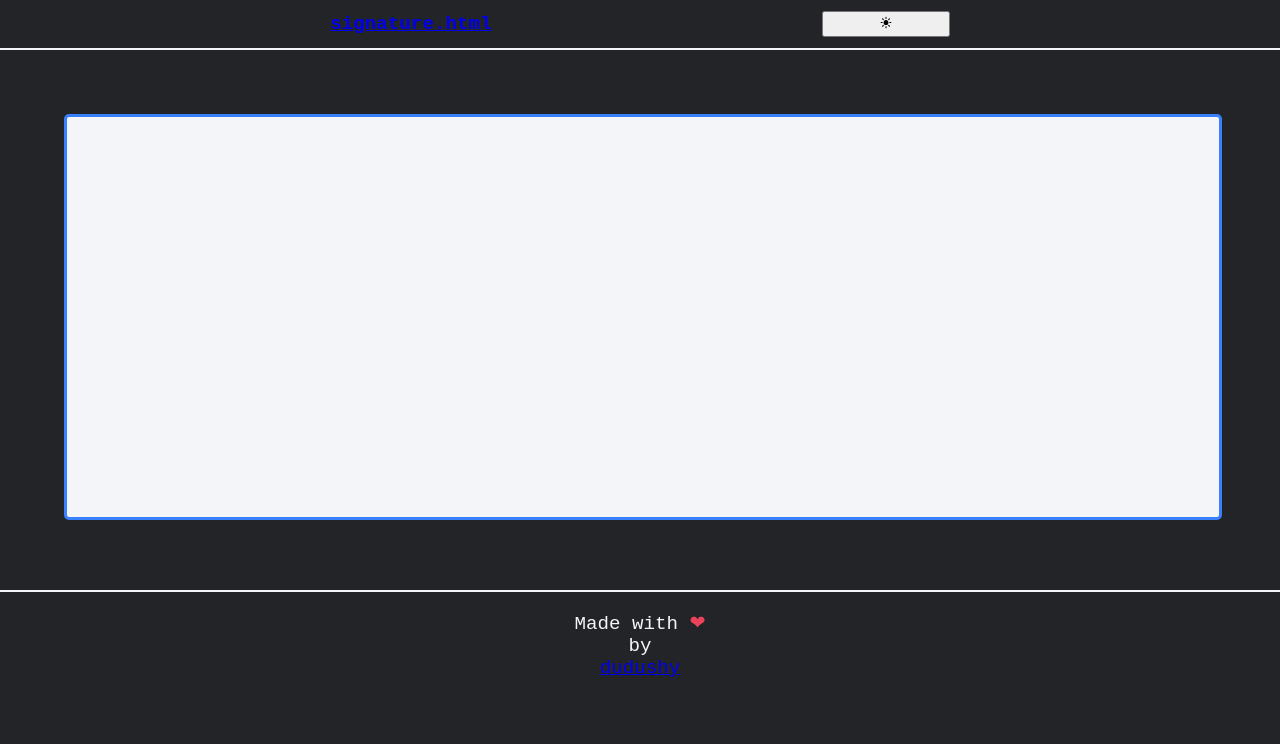
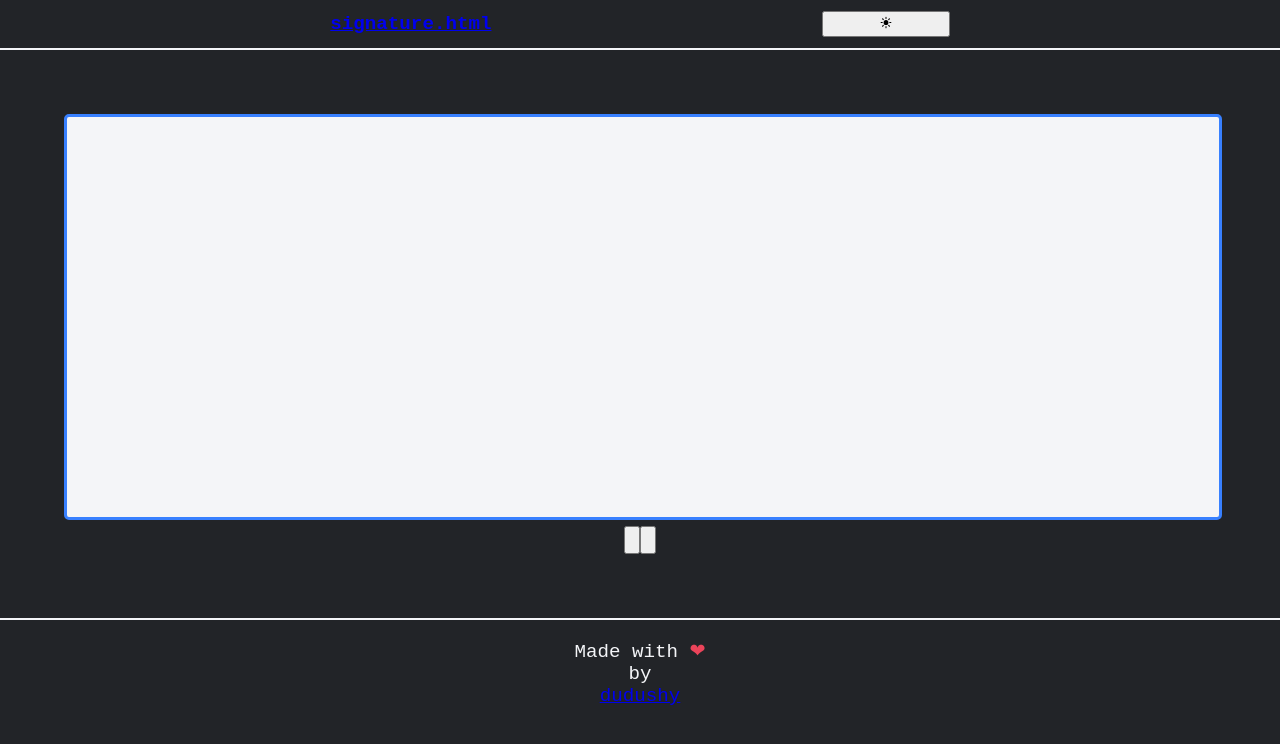
Before and after one commit to dudushy/signature.html, an Angular app: page / in a window 1280 px wide. Shown: the top 744 px of the page. Built offline with nearby package versions, Linux system fonts and the light colour scheme.

Commit message:
Add clear and download buttons

```diff
--- a/src/app/app.component.html
+++ b/src/app/app.component.html
@@ -14,6 +14,15 @@
 
 <main [attr.theme]="theme" [attr.mobileMode]="mobileMode">
   <canvas id="signaturePad" (mousedown)="startDraw($event)" (mousemove)="draw($event)" (mouseup)="stopDraw($event)" (mouseleave)="stopDraw($event)"></canvas>
+
+  <div>
+    <button id="clearCanvasButton" (click)="clearCanvas()">
+      <img alt="clear canvas" src="assets/SVGs/reload.svg">
+    </button>
+    <button id="downloadCanvasButton" (click)="downloadCanvas()">
+      <img alt="download canvas" src="assets/SVGs/download.svg">
+    </button>
+  </div>
 </main>
 
 <footer [attr.theme]="theme" [attr.mobileMode]="mobileMode">
```
